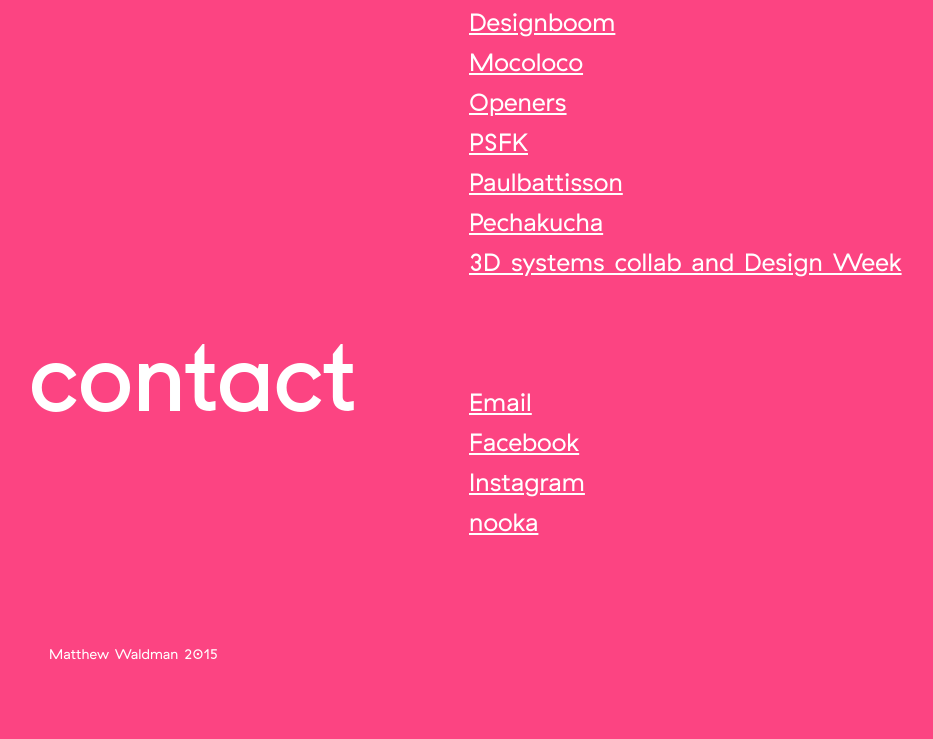
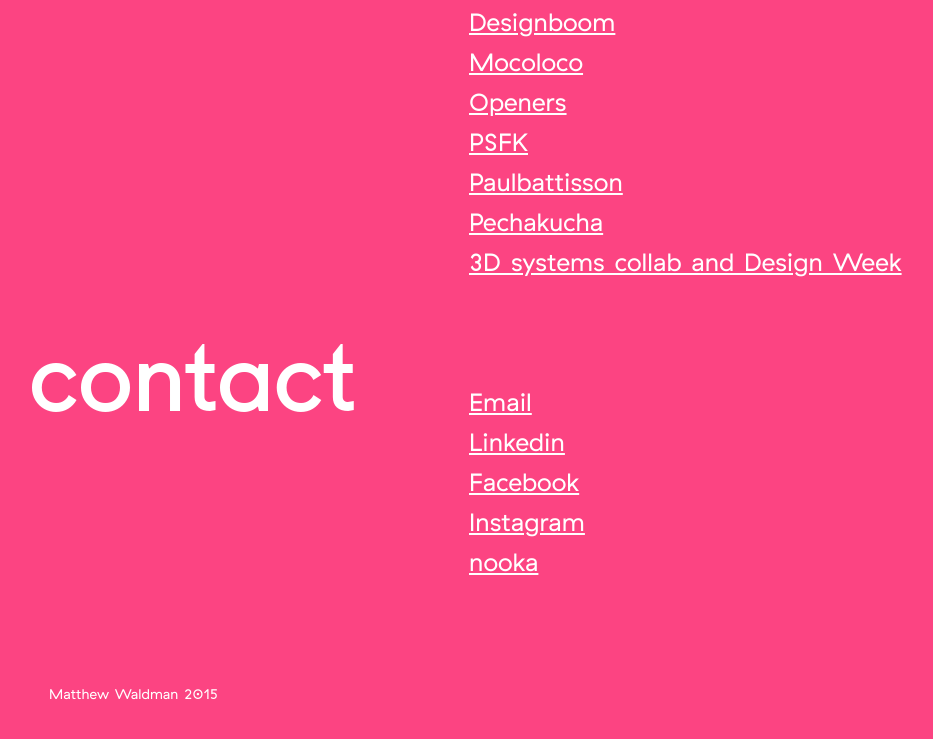
Before and after one commit to superbworks/matthewwaldman.com, a plain HTML site: page index.html in a window 1280 px wide. Shown: the part 735-1474 px from the top of the page, without its empty margins (11-944 px from the left). Drawn offline with Linux system fonts and the light colour scheme.

Commit message:
Added linkedin link

```diff
--- a/index.html
+++ b/index.html
@@ -33,6 +33,7 @@
             <h1>contact</h1>
             <ul>
                 <li><a target="_blank" href="mailto:matt@nooka.com">Email</a></li>
+                <li><a target="_blank" href="https://www.linkedin.com/pub/matthew-waldman-frsa/2/943/aa3">Linkedin</a></li>
                 <li><a target="_blank" href="https://www.facebook.com/matthew.waldman">Facebook</a></li>
                 <li><a target="_blank" href="https://instagram.com/thinglove/">Instagram</a></li>
                 <li><a target="_blank" href="http://nooka.com">nooka</a></li>
```
